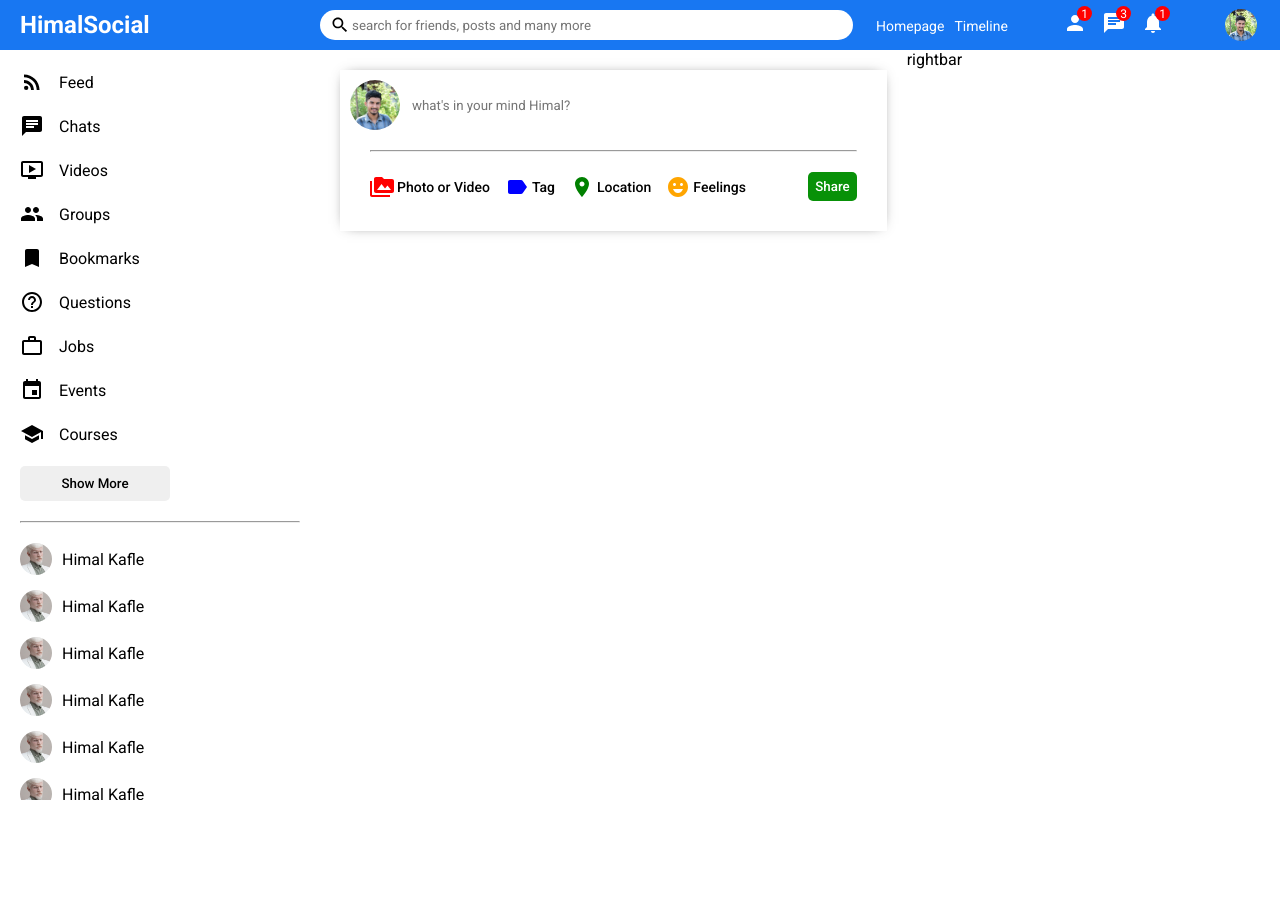
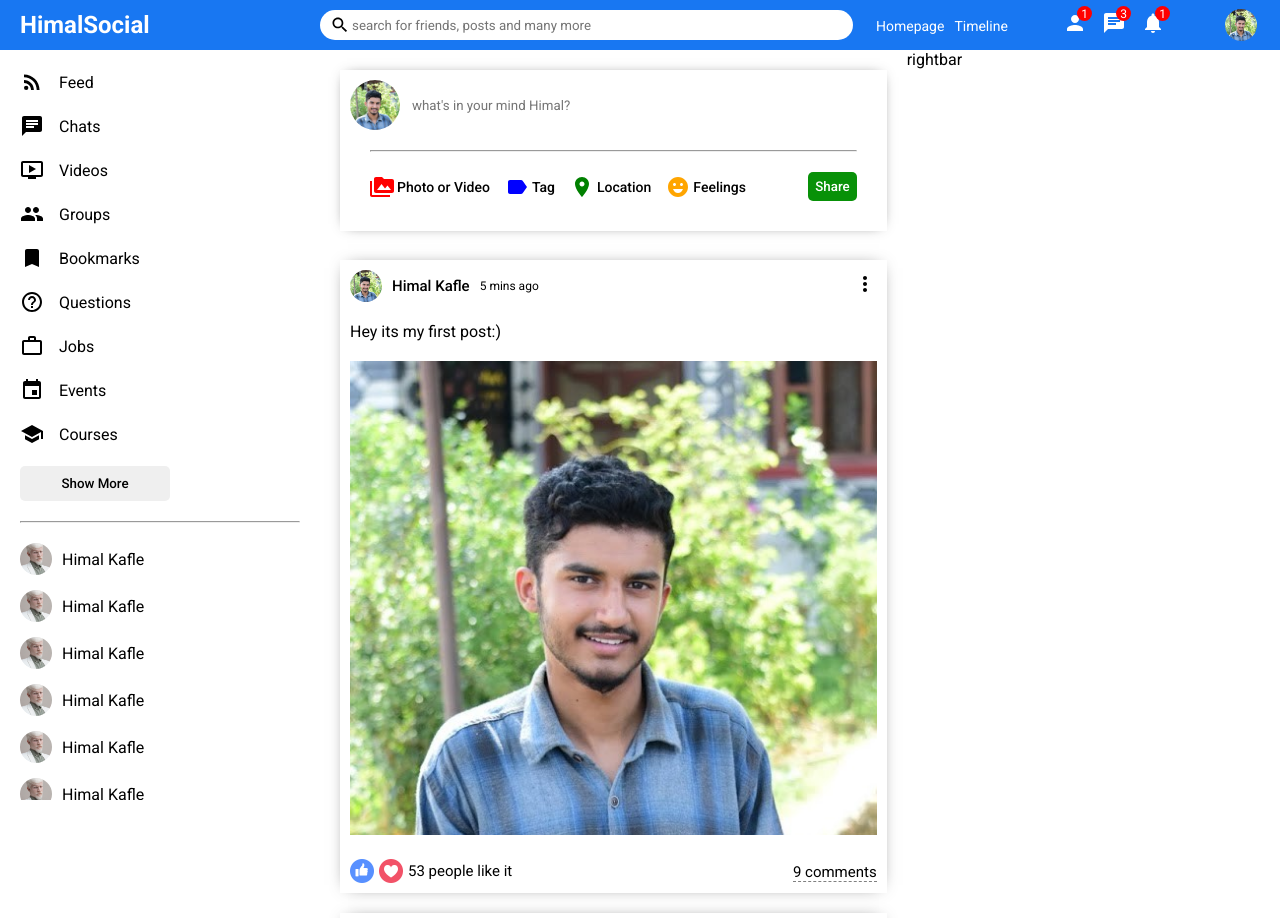
Before and after one commit to himalkafle11/himal-social-app, a React (Create React App) app: page / in a window 1280 px wide. Shown: the top 918 px of the page. Before the commit the page ends 800 px from the top, so only its background shows below. Built offline with nearby package versions, Linux system fonts and the light colour scheme.

Commit message:
post area

```diff
--- a/src/components/feedbar/Feedbar.js
+++ b/src/components/feedbar/Feedbar.js
@@ -1,10 +1,15 @@
 import "./feedbar.css";
 import Share from "../share/Share";
+import Post from "../post/Post";
 
 export default function Feedbar() {
   return (
     <div className="feedbar">
       <Share />
+      <Post />
+      <Post />
+      <Post />
+      <Post />
     </div>
   );
 }
--- /dev/null
+++ b/src/components/post/Post.js
@@ -0,0 +1,35 @@
+import "./post.css";
+import MoreVertIcon from "@mui/icons-material/MoreVert";
+
+export default function Post() {
+  return (
+    <div className="post">
+      <div className="postWrapper">
+        <div className="postTop">
+          <div className="postTopLeft">
+            <img className="postProfileImg" src="../assets/person/1.jpg" />
+            <span className="postUserName">Himal Kafle</span>
+            <span className="postDate">5 mins ago</span>
+          </div>
+          <div className="postTopRight">
+            <MoreVertIcon className="postTopIcon" />
+          </div>
+        </div>
+        <div className="postCenter">
+          <span className="postText">Hey its my first post:)</span>
+          <img className="postImg" src="../assets/person/1.jpg" />
+        </div>
+        <div className="postBottom">
+          <div className="postBottomLeft">
+            <img className="postLike" src="../assets/like.png" />
+            <img className="postLike" src="../assets/heart.png" />
+            <span className="postLikeCount">53 people like it</span>
+          </div>
+          <div className="postBottomRight">
+            <span className="postComments">9 comments</span>
+          </div>
+        </div>
+      </div>
+    </div>
+  );
+}
--- /dev/null
+++ b/src/components/post/post.css
@@ -0,0 +1,80 @@
+.post {
+  padding: 0 20px 20px;
+}
+
+.postWrapper {
+  padding: 10px;
+  -webkit-box-shadow: 0px 0px 16px -8px rgba(0, 0, 0, 0.68);
+  box-shadow: 0px 0px 16px -8px rgba(0, 0, 0, 0.68);
+}
+
+.postTop {
+  display: flex;
+  align-items: center;
+  justify-content: space-between;
+}
+
+.postTopLeft {
+  display: flex;
+  align-items: center;
+}
+
+.postProfileImg {
+  width: 32px;
+  height: 32px;
+  border-radius: 50%;
+  object-fit: cover;
+}
+
+.postUserName {
+  font-weight: 500;
+  font-size: 15px;
+  margin: 0 10px;
+}
+
+.postDate {
+  font-size: 12px;
+}
+
+.postTopIcon {
+  cursor: pointer;
+}
+
+.postCenter {
+  margin: 20px 0;
+}
+
+.postImg {
+  margin-top: 20px;
+  width: 100%;
+  max-height: 500px;
+  object-fit: contain;
+}
+
+.postBottom {
+  display: flex;
+  align-items: center;
+  justify-content: space-between;
+}
+
+.postBottomLeft {
+  display: flex;
+  align-items: center;
+}
+
+.postLike {
+  width: 24px;
+  height: 24px;
+  margin-right: 5px;
+  cursor: pointer;
+}
+
+.postLikeCount {
+  font-size: 15px;
+}
+
+.postComments {
+  cursor: pointer;
+  font-size: 15px;
+  border-bottom: 1px dashed gray;
+}
```
